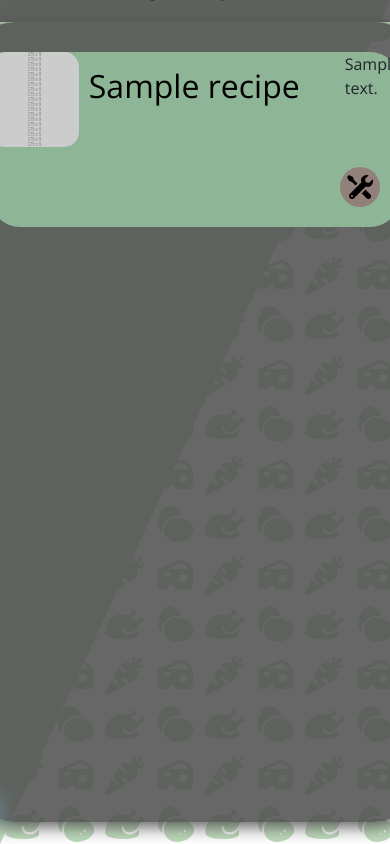
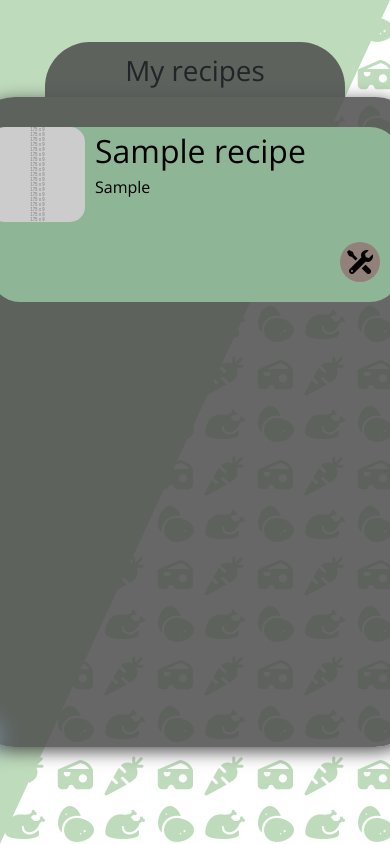
Before and after one commit to DarekKarasiewicz/Idea-Meal, a Django app: template polls/templates/polls/my_recipes.html in a window 390 px wide; the page is wider, and only the part inside the window is pictured. Run offline with Django 4.2, Linux system fonts and the light colour scheme; the template is opened without the code that fills it: values that come from a table or form of the project are taken from there, others are empty; tables that the repository leaves empty hold one stand-in row (values such as "Sample post"); grey boxes labelled with a size stand in for pictures from a placeholder-image service; style sheets or scripts are compiled from the project's sources; some libraries are stand-ins or nearby versions.

Commit message:
responsivness of other page

```diff
--- a/polls/static/css/main.scss
+++ b/polls/static/css/main.scss
@@ -655,8 +655,9 @@ footer {
   }
   .nav_results{
     width: 100%;
-    min-height: 60vh;
-    max-height: 67vh;
+    min-height: 55vh;
+    max-height: 60vh;
+    margin-top: 15px;
     background-color: transparent;
     position: relative;
     overflow: auto;
@@ -1312,6 +1313,7 @@ footer {
   cursor: pointer;
   pointer-events: all;
   background-color: var(--idea-color-first_plan);
+  z-index: 1;
   div{
     background-image: url('/static/img/icons8-comments_with_star.png');
     background-repeat: no-repeat;
@@ -1327,6 +1329,7 @@ footer {
   position: absolute;
   top: 0;
   left: 0;
+  z-index: 1;
   .recipe__user_comment_add{
     min-height: 30vh;
     width: 85%;
@@ -1460,7 +1463,7 @@ footer {
 }
 .add_recipe_holder.correct_holder{
   height: 825px;
-  top: 52%;
+  // top: 52%;
   .add_recipe_left, .add_recipe_right{
     height: 825px;
   }
@@ -2069,13 +2072,18 @@ footer {
       background-repeat: no-repeat;
       border-top-left-radius: 45px;
       border-bottom-left-radius: 45px;
+      margin-right: 10px;
+    }
+    .recipe_name{
+      display: contents;
+      font-size: 32px;
       margin: 0px;
-    }
-    .recipe_name{
-      display: flex;
-      float: left;
-      width: 546px;
-      font-size: 32px;
+      padding: 10px;
+      color: var(--idea-color-text);
+    }
+    .recipe_short_desc{
+      display: contents;
+      font-size: 16px;
       margin: 0px;
       padding: 10px;
       color: var(--idea-color-text);
@@ -2240,6 +2248,7 @@ footer {
     height: 55px;
     width: 500px;
     position: absolute;
+    padding-top: 7px;
     top: -55px;
     left: 50%;
     transform: translate(-50%);
--- a/polls/static/css/main_responsivness.scss
+++ b/polls/static/css/main_responsivness.scss
@@ -255,10 +255,15 @@
     .my_recipes_holder div[class^="recipe_box-"] {
         width: 610px;
     }
+    .my_recipes_holder .recipes_holder {
+        height: 740px;
+        width: 625px;
+    }
 }
 
 @media (max-width: 675px){
     .my_recipes_holder {
+        height: 650px;
         width: 450px;
     }
     .my_recipes_holder div[class^="recipe_box-"] {
@@ -267,7 +272,7 @@
     }
     .my_recipes_holder div[class^="recipe_box-"] .recipe_photo {
         height: 95px;
-        width: 190px;
+        width: 95px;
         background-repeat: initial;
         background-size: contain;
         background-position: center;
@@ -282,4 +287,60 @@
         width: 40px;
         height: 40px;
     }
+    .my_recipes_holder #page_title {
+        width: 300px;
+        padding-top: 12px;
+    }
+    .my_recipes_holder .recipes_holder {
+        height: 600px;
+        width: 425px;
+    }
 }
+
+@media (max-width: 1150px){
+    .add_recipe_holder.correct_holder .add_recipe_left,
+    .add_recipe_holder.correct_holder .add_recipe_right {
+        height: 805px;
+    }
+}
+
+// shopping list page
+@media (max-width: 1150px){
+    .shopping_list_holder {
+        width: 900px !important;
+    }
+}
+@media (max-width: 925px){
+    .shopping_list_holder {
+        width: 700px !important;
+    }
+}
+@media (max-width: 725px){
+    .shopping_list_holder {
+        width: 600px !important;
+    }
+    .shopping_list_holder .all_recipes_content_holder{
+        width: 600px !important;
+    }
+}
+
+@media (max-width: 625px){
+    .shopping_list_holder {
+        width: 500px !important;
+    }
+    .shopping_list_holder .all_recipes_content_holder{
+        width: 500px !important;
+    }
+    .shopping_list_holder #page_title{
+        width: 300px !important;
+    }
+}
+
+@media (max-width: 525px){
+    .shopping_list_holder {
+        width: 400px !important;
+    }
+    .shopping_list_holder .all_recipes_content_holder{
+        width: 400px !important;
+    }
+}
--- a/polls/templates/polls/my_recipes.html
+++ b/polls/templates/polls/my_recipes.html
@@ -13,8 +13,8 @@
     {%for recipe in recipes%}
     <div class="recipe_box-{{recipe.id}}" id="{{recipe.id}}">
         <div class="recipe_photo" ></div>
-        <p class="recipe_name">{{recipe.name}}</p>
-        <p>{{recipe.description}}</p>
+        <div class="recipe_name">{{recipe.name}}</div><br>
+        <div class="recipe_short_desc">{{recipe.guidance}}</div>
         <div class="update-{{recipe.id}}" id="recipe_update{{recipe.id}}" onclick="openTools({{recipe.id}})">
             <img id="recipe_tools" src="{% static 'img/tools.png' %}" alt="tools image">
             <a href="/recipe/{{recipe.id}}">Preview</a>
--- a/polls/templates/polls/recipe_view.html
+++ b/polls/templates/polls/recipe_view.html
@@ -53,7 +53,7 @@
         {% endfor %}
     </div>
   </div>
-  <div class="add_recipe_holder correct_holder">
+  <div class="add_recipe_holder correct_holder only_add_recipe">
     <div id="page_title">
       <h1>Recipe info</h1>
     </div>
@@ -120,7 +120,7 @@
         <div class="middle_section_right">
           <div class="short_desc_sec">
             <p>
-              {{recipe.description}}
+              {{recipe.guidance}}
             </p>
           </div>
           <div class="ingredients_sec">
@@ -136,7 +136,7 @@
     </div>
     <div class="add_recipe_right">
       <p>Preparation</p>
-      <p>{{recipe.guidance}}</p>
+      <p>{{recipe.description}}</p>
     </div>
   </div>
 {% endblock %}
--- a/polls/templates/polls/shopping_list.html
+++ b/polls/templates/polls/shopping_list.html
@@ -4,7 +4,7 @@
   Idea-Meal || Shopping List
 {% endblock %}
 {% block body %}
-    <div class="all_recipes_holder">
+    <div class="all_recipes_holder shopping_list_holder">
         <button class="clean_shop_list" title="Clean shopping list" onclick="removeShoppingList()"></button>
         <div id="page_title">
             <h1>Shopping List</h1>
```
